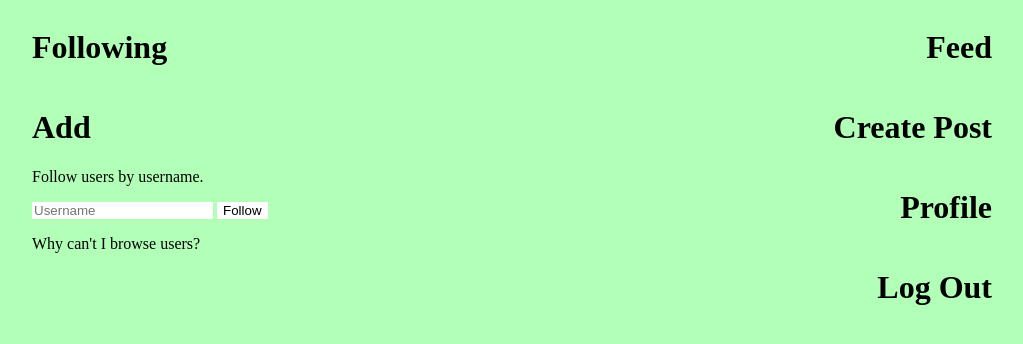
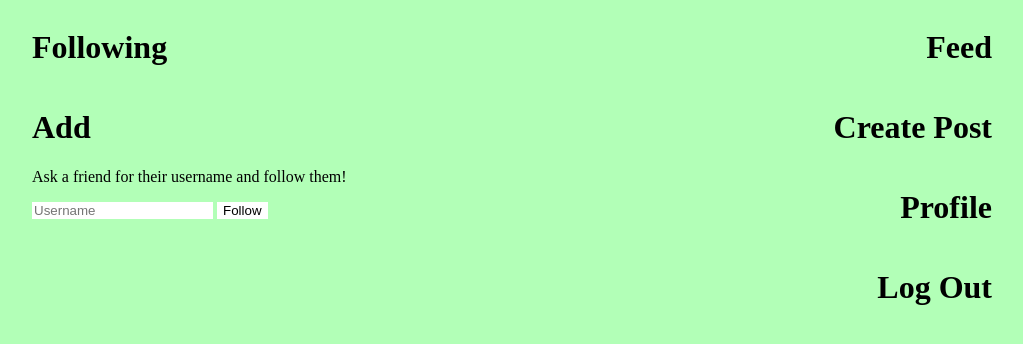
Before and after one commit to aidandomondon/comebacksunday, a Django app: template comebacksunday/posts/templates/posts/following.html in a window 1280 px wide. Shown: the top 344 px of the page, without its empty margins (136-1159 px from the left). Run offline with Django 5.2, Linux system fonts and the light colour scheme; the template is opened without the code that fills it, so the values that code supplies are empty.

Commit message:
Updates follow user text

```diff
--- a/comebacksunday/posts/templates/posts/following.html
+++ b/comebacksunday/posts/templates/posts/following.html
@@ -16,13 +16,12 @@
                 </div>
                 <div class="add">
                     <h1>Add</h1>
-                    <p>Follow users by username.</p>
+                    <p>Ask a friend for their username and follow them!</p>
                     <form action="{% url 'posts:follow' %}" method="post">
                         {% csrf_token %}
                         <input type="text" placeholder="Username" name="followee_username">
                         <input type="submit" value="Follow" tabindex="0">
                     </form>
-                    <p>Why can't I browse users?</p>
                 </div>
             </div>
             <div class="sidebar">
```
